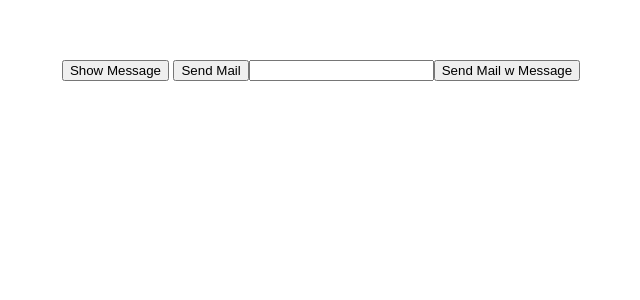
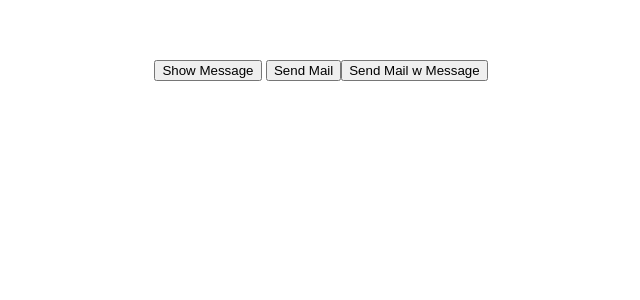
Before and after one commit to eands9/Vue-basiceh2, a Vue app: page / in a window 1280 px wide. Shown: the top 300 px of the page, without its empty margins (319-959 px from the left). Built offline with nearby package versions, Linux system fonts and the light colour scheme.

Commit message:
remove input text

```diff
--- a/src/App.vue
+++ b/src/App.vue
@@ -2,7 +2,6 @@
   <button @click="showMsg">Show Message</button>
   {{ message }}
   <button @click="sendmail">Send Mail</button>
-  <input type="text" v-model="email_msg">
   <button @click="sendmailWMsg">Send Mail w Message</button>
 </template>
 
```
